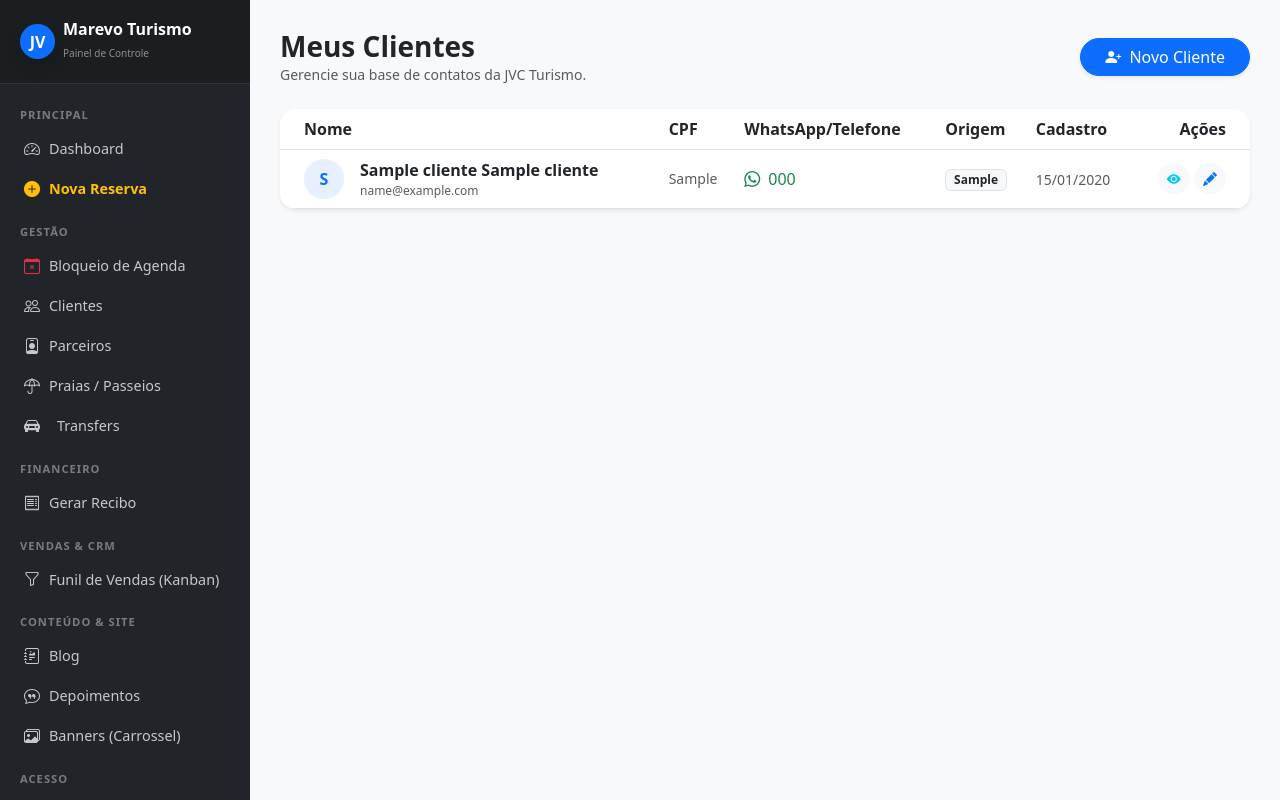
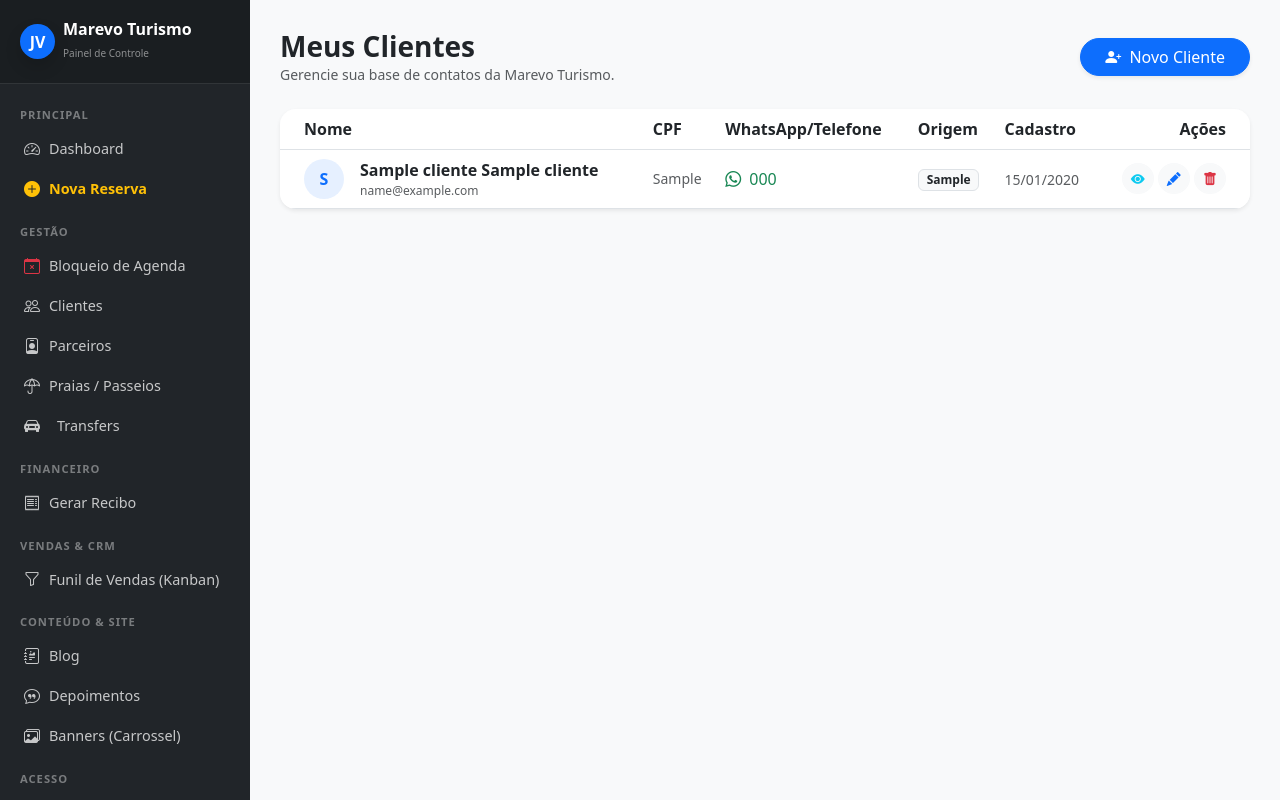
Before and after one commit to johnvictoral/maceio_tour, a Django app: page /dashboard/clientes/ in a window 1280 px wide. Run offline with Django 5.2, Linux system fonts and the light colour scheme; a user stored in the database is signed in; tables that the repository leaves empty hold one stand-in row (values such as "Sample post"); some libraries are stand-ins or nearby versions.

Commit message:
adicionando o botao excluir cliente da lista de cliente

```diff
--- a/dashboard/templates/dashboard/lista_clientes.html
+++ b/dashboard/templates/dashboard/lista_clientes.html
@@ -4,7 +4,7 @@
 <div class="d-flex justify-content-between align-items-center mb-4">
     <div>
         <h3 class="fw-bold text-dark mb-0">Meus Clientes</h3>
-        <p class="text-muted small mb-0">Gerencie sua base de contatos da JVC Turismo.</p>
+        <p class="text-muted small mb-0">Gerencie sua base de contatos da Marevo Turismo.</p>
     </div>
     <a href="{% url 'novo_cliente' %}" class="btn btn-primary rounded-pill px-4 shadow-sm">
         <i class="bi bi-person-plus-fill me-1"></i> Novo Cliente
@@ -55,6 +55,12 @@
     <a href="{% url 'editar_cliente' cliente_id=cliente.id %}" class="btn btn-sm btn-light rounded-circle text-primary" title="Editar">
         <i class="bi bi-pencil-fill"></i>
     </a>
+
+    <a href="javascript:void(0)"
+       onclick="if(confirm('Deseja realmente excluir o cliente {{ cliente.nome }}?')) { window.location.href='{% url 'excluir_cliente' cliente.id %}'; }"
+       class="btn btn-sm btn-light rounded-circle text-danger" title="Excluir">
+        <i class="bi bi-trash-fill"></i>
+    </a>
 </td>
                 </tr>
                 {% empty %}
--- a/dashboard/urls.py
+++ b/dashboard/urls.py
@@ -28,6 +28,7 @@ urlpatterns = [
     # Clientes (Adicione as de cadastro/edição)
     path('clientes/novo/', views.novo_cliente, name='novo_cliente'),
     path('clientes/editar/<int:cliente_id>/', views.editar_cliente, name='editar_cliente'),
+    path('dashboard/clientes/excluir/<int:cliente_id>/', views.excluir_cliente, name='excluir_cliente'),
     # dashboard/urls.py
     path('clientes/', views.lista_clientes, name='lista_clientes'),
     path('voucher/<int:reserva_id>/', views.gerar_voucher, name='gerar_voucher'),
--- a/dashboard/views.py
+++ b/dashboard/views.py
@@ -633,6 +633,16 @@ def lista_clientes(request):
     return render(request, 'dashboard/lista_clientes.html', {'clientes': clientes})
 
 @login_required
+def excluir_cliente(request, cliente_id):
+    cliente = get_object_or_404(Cliente, id=cliente_id)
+    # Antes de deletar, o Django remove o cliente.
+    # Se ele tiver reservas, o 'on_delete=models.CASCADE' no seu models.py
+    # vai apagar as reservas dele também.
+    cliente.delete()
+    messages.success(request, 'Cliente removido com sucesso!')
+    return redirect('lista_clientes')
+
+@login_required
 def gerar_voucher(request, reserva_id):
     reserva = get_object_or_404(Reserva, id=reserva_id)
     data = {
```
Lines whose indentation alone changed are shown as unchanged.
